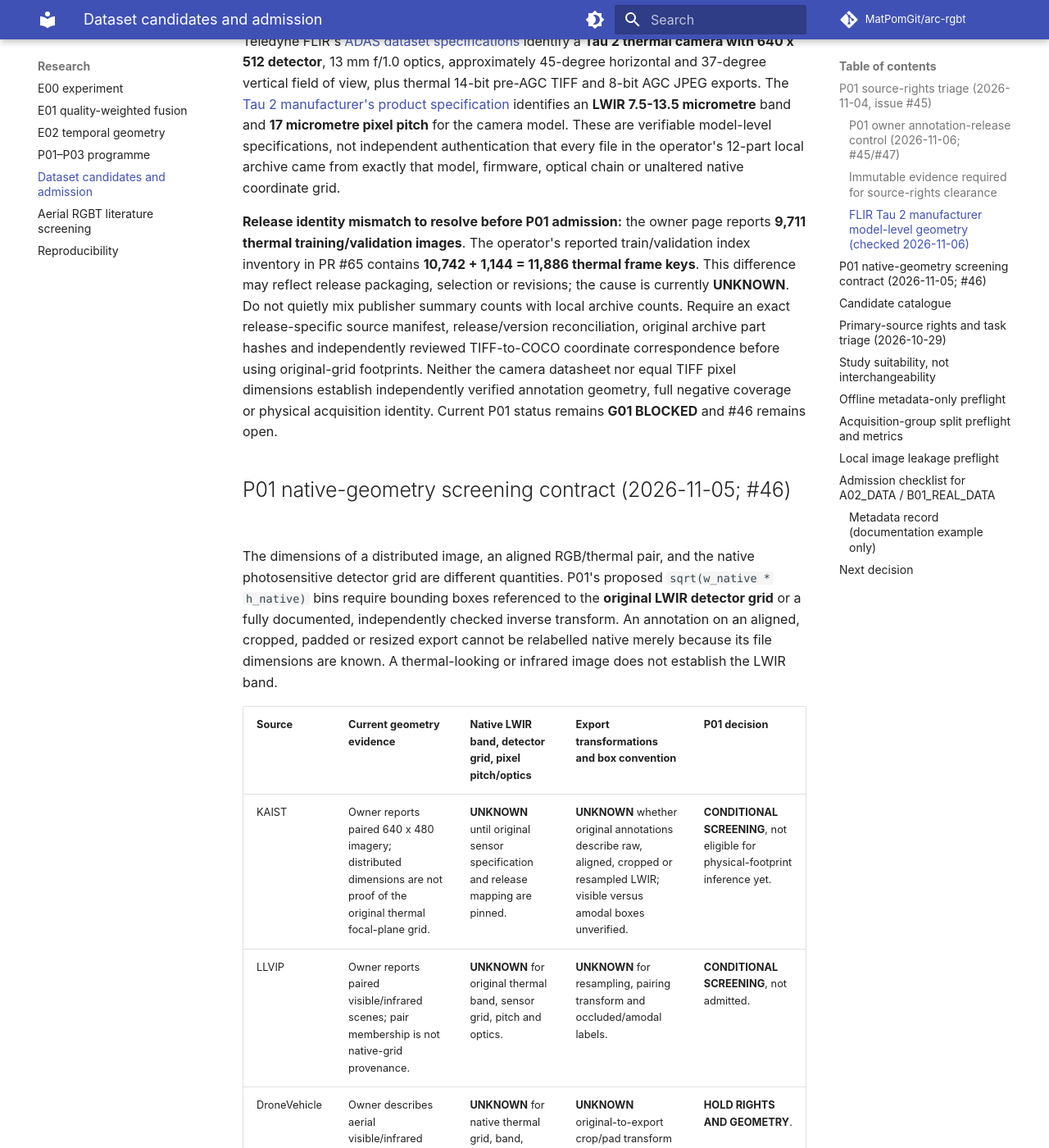
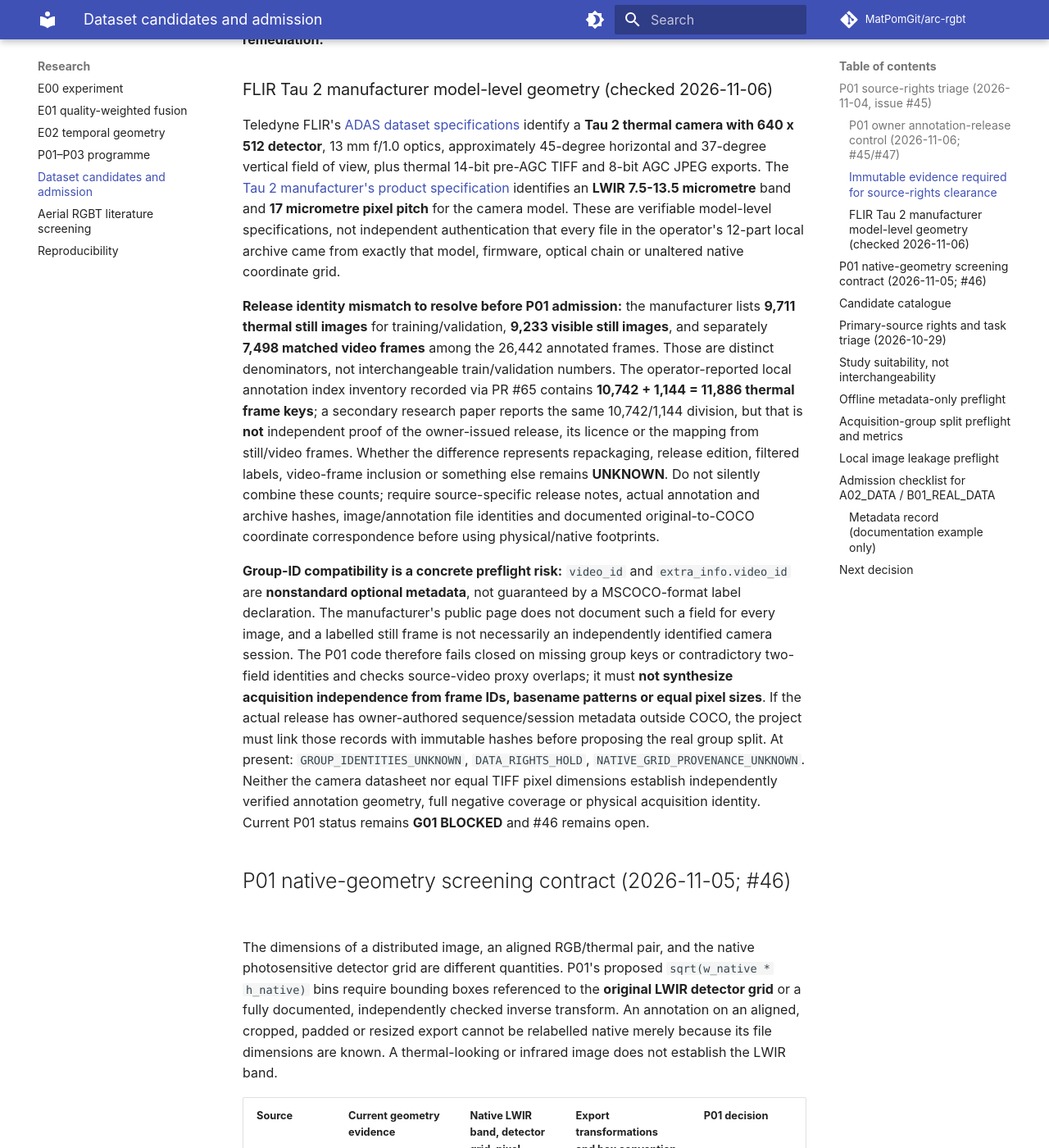
Before and after one commit to MatPomGit/arc-rgbt, an MkDocs documentation site: the page built from docs/experiments/datasets.md, in a window 1280 px wide and 1400 px high, scrolled down 3805 px. Shown: the whole window at 82% size. Built offline with MkDocs 1.6.1 and Material for MkDocs 9.7.7, drawn with Linux system fonts in a browser that asks for light colours; comment, search, counter and statistics services are not loaded; some of the changed text lies outside the part shown.

Commit message:
docs(p01): reconcile owner FLIR still/video counts and document optional COCO group metadata

```diff
--- a/docs/experiments/datasets.md
+++ b/docs/experiments/datasets.md
@@ -25,7 +25,7 @@
 | **LLVIP** (backup, ground low-light) | [Owner terms](https://github.com/bupt-ai-cz/LLVIP/blob/main/Term%20of%20Use%20and%20License.md) permit non-commercial research/publications with citation, prohibit commercial use and privacy identification, and reserve ungranted rights; the owner describes **26 acquisition scenes**. | Scene grouping is a candidate only; individual independent acquisition count and paired-bin support remain unverified. Need exact image/label release, LWIR band/native detector grid, complete negative labels and rights for any derivatives. | **CONDITIONAL SOURCE SCREENING**, G01 **BLOCKED** |
 | **DroneVehicle** (aerial fallback) | [Owner repository discussion #58](https://github.com/VisDrone/DroneVehicle/issues/58) was still **open**, with zero comments at inspection, requesting image and annotation terms. | Relevant UAV geometry but original archive image/annotation licence remains unresolved; thermal spectral band, native grid, border/crop processing and independent flights need verification. | **HOLD RIGHTS**, no data import |
 | **CART** (aerial context only) | [Owner repository](https://github.com/aerorobotics/caltech-aerial-rgbt-dataset) identified; previously documented conflict between non-commercial language and CC BY-SA remains unresolved. | Original rights require clarification; segmentation labels are not automatically complete detection boxes. Native grid and independent groups remain unverified. | **HOLD LICENCE/ANNOTATIONS** |
-| **FLIR ADAS** (alternative road-scene thermal) | [Official owner dataset access page](https://oem.flir.com/en-gb/solutions/automotive/adas-dataset-form/) is already indexed; archive terms were **not** independently re-read in this pass. | Requires access/terms review, original thermal grid and negatives; same-scene RGB registration is not established. | **HOLD UNVERIFIED RIGHTS** |
+| **FLIR ADAS v2** (road-scene LWIR candidate) | [Manufacturer's current dataset specifications](https://oem.flir.com/en-gb/solutions/automotive/adas-dataset-form/) and [dated v2 release announcement (2022-01-19)](https://www.oem.flir.com/en-150/about/news/expanded-teledyne-flir-starter-thermal-dataset-for-adas-and-autonomous-vehicle-testing/) identify the offering and COCO annotation format; the publicly displayed page **does not grant the project rights to an exact archive revision**. | Requires original registration/download terms applicable to images **and annotations**, a release/version and hash record, real source scene/session identifiers, export-grid/optics mapping and checkpoint training lineage. COCO format alone does not guarantee `video_id`. | **HOLD UNVERIFIED ORIGINAL ARCHIVE RIGHTS AND GROUPING**, G01 BLOCKED |
 
 **Decision for #45:** prioritize KAIST original-release verification; LLVIP
 is the next legally documented academic candidate, while DroneVehicle is
@@ -93,16 +93,37 @@
 operator's 12-part local archive came from exactly that model,
 firmware, optical chain or unaltered native coordinate grid.
 
-**Release identity mismatch to resolve before P01 admission:** the
-owner page reports **9,711 thermal training/validation images**.
-The operator's reported train/validation index inventory in PR #65
-contains **10,742 + 1,144 = 11,886 thermal frame keys**. This
-difference may reflect release packaging, selection or revisions;
-the cause is currently **UNKNOWN**. Do not quietly mix publisher
-summary counts with local archive counts. Require an exact
-release-specific source manifest, release/version reconciliation,
-original archive part hashes and independently reviewed TIFF-to-COCO
-coordinate correspondence before using original-grid footprints.
+**Release identity mismatch to resolve before P01 admission:**
+the manufacturer lists **9,711 thermal still images** for
+training/validation, **9,233 visible still images**, and separately
+**7,498 matched video frames** among the 26,442 annotated frames.
+Those are distinct denominators, not interchangeable train/validation
+numbers. The operator-reported local annotation index inventory
+recorded via PR #65 contains **10,742 + 1,144 = 11,886 thermal
+frame keys**; a secondary research paper reports the same
+10,742/1,144 division, but that is **not** independent proof of the
+owner-issued release, its licence or the mapping from still/video
+frames. Whether the difference represents repackaging, release
+edition, filtered labels, video-frame inclusion or something else
+remains **UNKNOWN**. Do not silently combine these counts; require
+source-specific release notes, actual annotation and archive hashes,
+image/annotation file identities and documented original-to-COCO
+coordinate correspondence before using physical/native footprints.
+
+**Group-ID compatibility is a concrete preflight risk:** `video_id`
+and `extra_info.video_id` are **nonstandard optional metadata**,
+not guaranteed by a MSCOCO-format label declaration. The
+manufacturer's public page does not document such a field for every
+image, and a labelled still frame is not necessarily an independently
+identified camera session. The P01 code therefore fails closed on
+missing group keys or contradictory two-field identities and checks
+source-video proxy overlaps; it must **not synthesize acquisition
+independence from frame IDs, basename patterns or equal pixel sizes**.
+If the actual release has owner-authored sequence/session metadata
+outside COCO, the project must link those records with immutable
+hashes before proposing the real group split. At present:
+`GROUP_IDENTITIES_UNKNOWN`, `DATA_RIGHTS_HOLD`,
+`NATIVE_GRID_PROVENANCE_UNKNOWN`.
 Neither the camera datasheet nor equal TIFF pixel dimensions
 establish independently verified annotation geometry, full negative
 coverage or physical acquisition identity. Current P01 status remains
```
